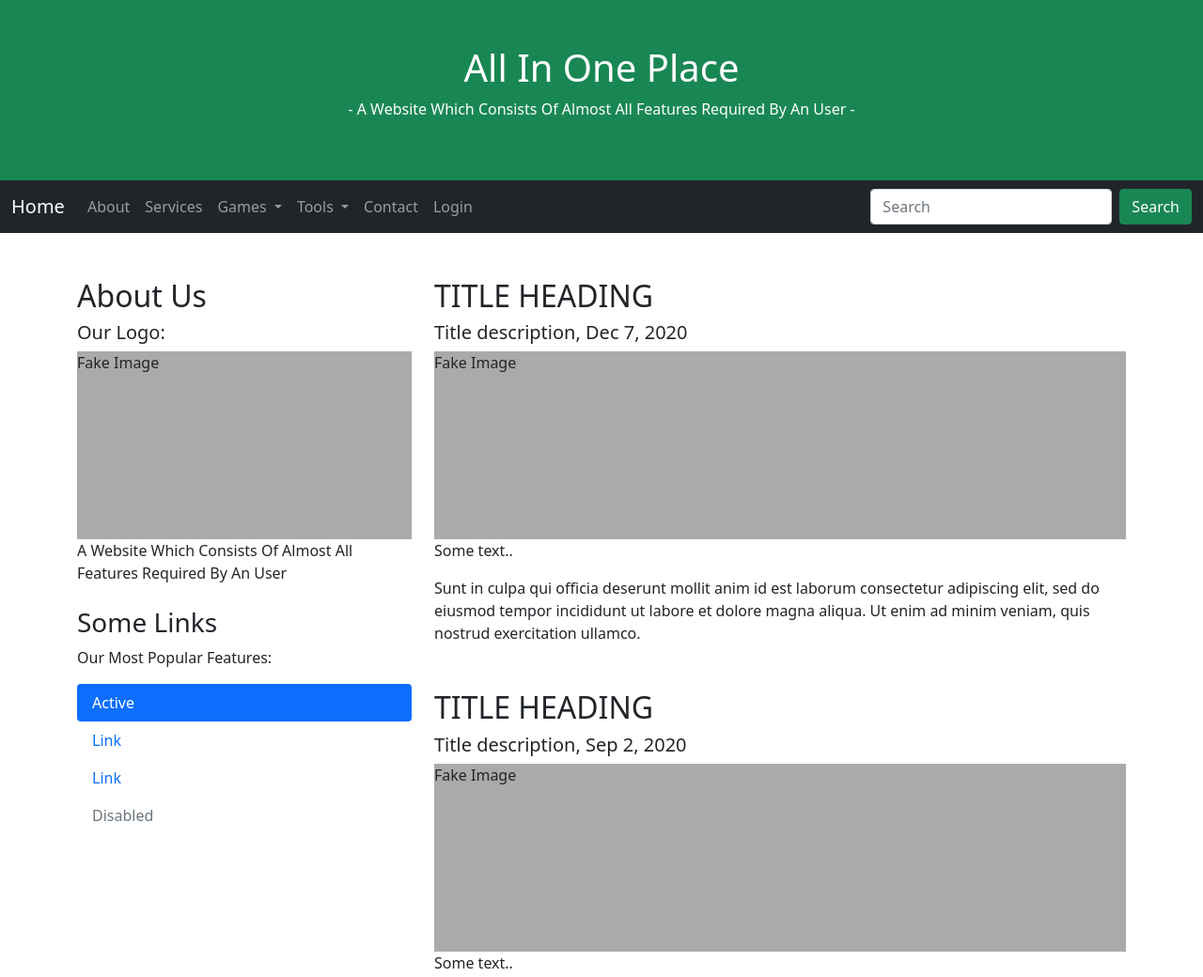
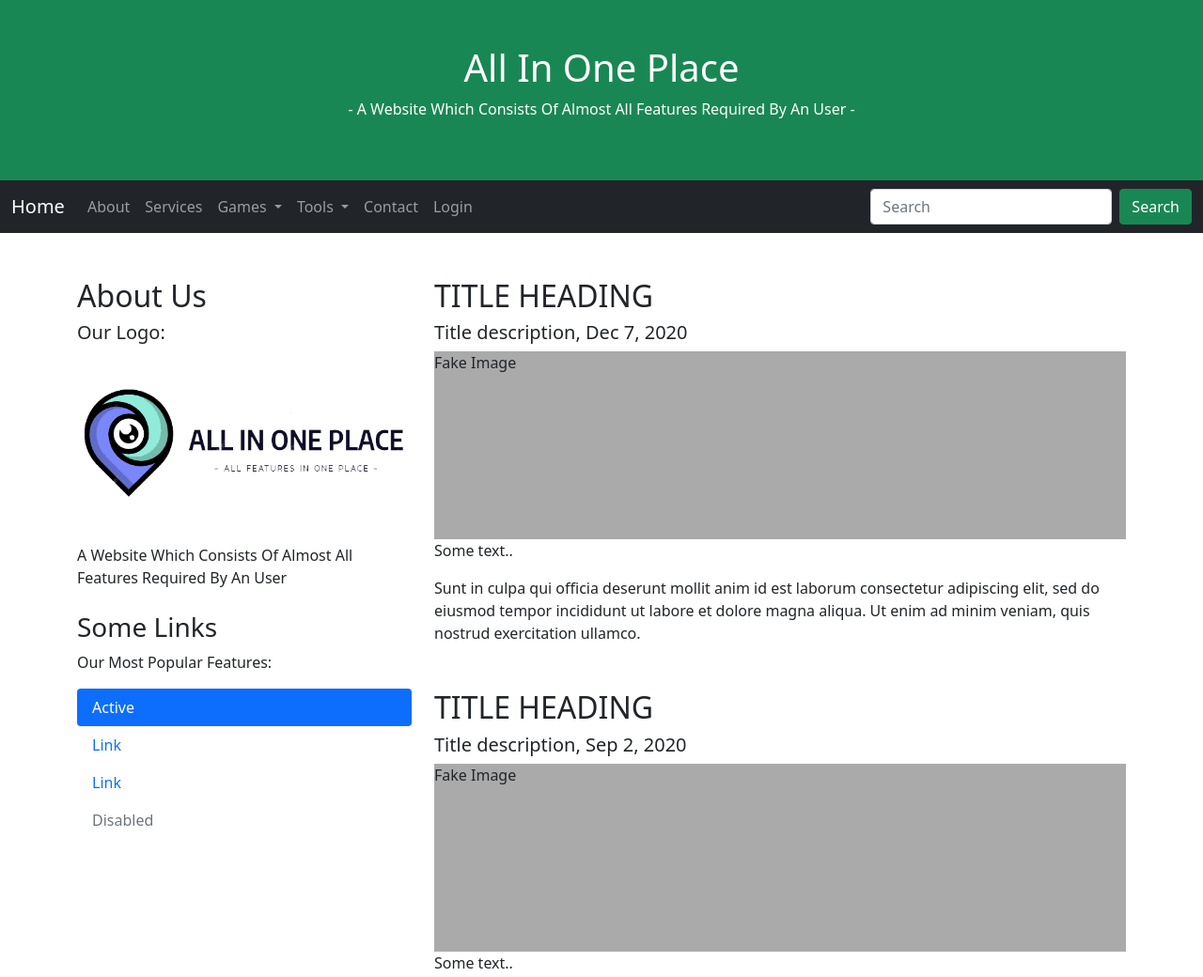
Before and after one commit to soumwadeep/All-In-One-Place, a plain HTML site: page index.html in a window 1280 px wide. Shown: the top 1040 px of the page at 94% size. Drawn offline with nearby package versions, Linux system fonts and the light colour scheme.

Commit message:
added logo and icon

```diff
--- a/css/style.css
+++ b/css/style.css
@@ -3,3 +3,10 @@
     height: 200px;
     background: #aaa;
 }
+.imgres
+{
+    width: 100%;
+    height: auto;
+    margin-bottom: 10px;
+    border-radius: 30px;
+}
--- a/index.html
+++ b/index.html
@@ -4,10 +4,14 @@
   <title>All In One Place</title>
   <meta charset="utf-8">
   <meta name="viewport" content="width=device-width, initial-scale=1">
+  <meta name="description" content="A Website Which Consists Of Almost All Features Required By An User">
+  <meta name="keywords" content="all in one,tech,tools,games,mathematical tools,science facts,quiz,todo,tasks">
+  <meta name="author" content="Soumwadeep Guha">
   <!-- Bootstrap V 5.1.3 -->
   <link href="https://cdn.jsdelivr.net/npm/bootstrap@5.1.3/dist/css/bootstrap.min.css" rel="stylesheet">
   <script src="https://cdn.jsdelivr.net/npm/bootstrap@5.1.3/dist/js/bootstrap.bundle.min.js"></script>
   <!-- Custom Files -->
+  <link rel="icon" type="image/png" href="img/logoicont.png">
   <link rel="stylesheet" href="https://cdnjs.cloudflare.com/ajax/libs/font-awesome/4.7.0/css/font-awesome.css">
   <link rel="stylesheet" href="css/style.css">
 </head>
@@ -74,7 +78,9 @@
     <div class="col-sm-4">
       <h2>About Us</h2>
       <h5>Our Logo:</h5>
-      <div class="fakeimg">Fake Image</div>
+      <div class="imgres">
+        <img src="img/logofullt.png" alt="logo" class="img-fluid">
+      </div>
       <p>A Website Which Consists Of Almost All Features Required By An User</p>
       <h3 class="mt-4">Some Links</h3>
       <p>Our Most Popular Features:</p>
```
Also changed, not shown: img/logo.png (added), img/logofullt.png (added), img/logoicont.png (added).
